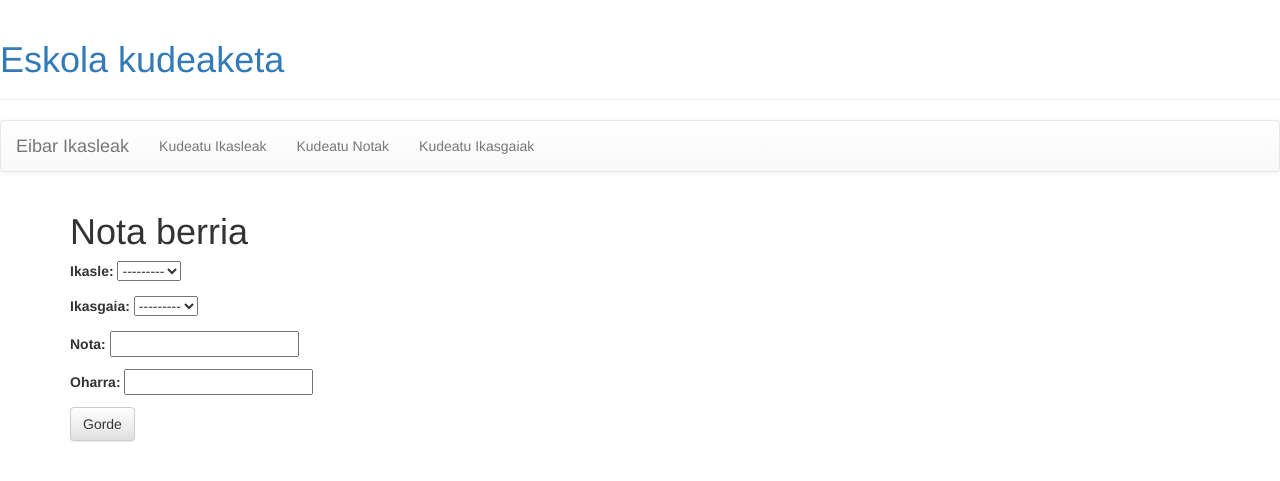
After one commit to garciagorkauni/DAW2-ZIG, a Django app: page /new-nota/ in a window 1280 px wide. The commit adds this page. Shown: the top 481 px of the page. Run offline with Django 5.2, Linux system fonts and the light colour scheme; data that the repository does not hold is empty; some libraries are stand-ins or nearby versions; some web fonts are replaced.

Commit message:
Develop Django CRUD some functions

```diff
--- a/Django/FirstProject/FirstApp/forms.py
+++ b/Django/FirstProject/FirstApp/forms.py
@@ -1,7 +1,17 @@
 from django import forms
-from .models import Ikasle
+from .models import Ikasle, Nota, Ikasgaia
 
 class IkasleForm(forms.ModelForm):
     class Meta:
         model=Ikasle
         fields=['izena','abizena','jaiotze_data']
+
+class IkasgaiForm(forms.ModelForm):
+    class Meta:
+        model=Ikasgaia
+        fields=['izena','maila', 'hizkuntza']
+
+class NotaForm(forms.ModelForm):
+    class Meta:
+        model=Nota
+        fields=['ikasle','ikasgaia', 'nota', 'oharra']
--- a/Django/FirstProject/FirstApp/models.py
+++ b/Django/FirstProject/FirstApp/models.py
@@ -9,7 +9,7 @@ class Ikasle(models.Model):
     jaiotze_data = models.DateTimeField(default=timezone.now)
 
     def __str__(self):
-        return f"Ikaslearen izena {self.izena} da eta abizenak{self.abizena}."
+        return f"{self.izena} {self.abizena} ({self.jaiotze_data})"
 
 class Ikasgaia(models.Model):
     id = models.AutoField(primary_key=True)
@@ -18,13 +18,13 @@ class Ikasgaia(models.Model):
     hizkuntza = models.CharField(max_length=100)
 
     def __str__(self):
-        return f"Ikasgaiaren izena {self.izena} da, maila {self.maila} da, eta hizkuntza {self.hizkuntza}"
+        return f"{self.izena} (Maila: {self.maila} - Hizkuntza: {self.hizkuntza})"
 
 class Nota(models.Model):
     nota = models.FloatField()
     oharra = models.CharField(max_length=100)
-    ikasgaia = models.ForeignKey(Ikasle, to_field='id', on_delete=models.CASCADE)
-    ikasle = models.ForeignKey(Ikasgaia, to_field='id', on_delete=models.CASCADE)
+    ikasgaia = models.ForeignKey(Ikasgaia, to_field='id', on_delete=models.CASCADE)
+    ikasle = models.ForeignKey(Ikasle, to_field='id', on_delete=models.CASCADE)
 
     def __str__(self):
-        return f"{self.ikasle.izena} ikaslearen nota {self.ikasgaia.izena} ikasgaian, {self.nota} da ({self.oharra})."
+        return f"{self.ikasle.izena} - {self.ikasgaia.izena}: {self.nota} ({self.oharra})"
--- a/Django/FirstProject/FirstApp/templates/FirstApp/base.html
+++ b/Django/FirstProject/FirstApp/templates/FirstApp/base.html
@@ -16,14 +16,14 @@
     <nav class="navbar navbar-default">
         <div class="container-fluid">
             <div class="navbar-header">
-                <a class="navbar-brand" href="#">Eibar Ikasleak</a>
+                <a class="navbar-brand" href="{% url 'zerrenda-default' %}">Eibar Ikasleak</a>
             </div>
 
             <div class="collapse navbar-collapse" id="bs-example-navbar-collapse-1">
                 <ul class="nav navbar-nav">
-                    <li><a href="#">Kudeatu Ikasleak</a></li>
-                    <li><a href="#">Kudeatu Notak</a></li>
-                    <li><a href="#">Kudeatu Ikasgaiak</a></li>
+                    <li><a href="{% url 'ikasle-kudeaketa' %}">Kudeatu Ikasleak</a></li>
+                    <li><a href="{% url 'nota-kudeaketa' %}">Kudeatu Notak</a></li>
+                    <li><a href="{% url 'ikasgai-kudeaketa' %}">Kudeatu Ikasgaiak</a></li>
                 </ul>
             </div>
         </div>
--- /dev/null
+++ b/Django/FirstProject/FirstApp/templates/FirstApp/kudeaketa/nota/nota_new.html
@@ -0,0 +1,7 @@
+{% extends 'FirstApp/base.html' %} {% block content %}
+<h1>Nota berria</h1>
+<form method="POST" class="post-form">
+    {% csrf_token %} {{ form.as_p }}
+    <button type="submit" class="save btn btn-default">Gorde</button>
+</form>
+{% endblock %}
--- a/Django/FirstProject/FirstApp/urls.py
+++ b/Django/FirstProject/FirstApp/urls.py
@@ -1,7 +1,19 @@
 from django.urls import path
+from django.views.generic import TemplateView
 from . import views
 
 urlpatterns = [
     path('', views.ikasle_list, name='zerrenda-default'),
-    path('Ikasle/new/', views.ikasle_new, name='zerrenda-ikasle-new')
+
+    path('ikasle-kudeaketa/', TemplateView.as_view(template_name='FirstApp/kudeaketa/ikasle/ikasle_kudeaketa.html'), name='ikasle-kudeaketa'),
+    path('nota-kudeaketa/', TemplateView.as_view(template_name='FirstApp/kudeaketa/nota/nota_kudeaketa.html'), name='nota-kudeaketa'),
+    path('ikasgai-kudeaketa/', TemplateView.as_view(template_name='FirstApp/kudeaketa/ikasgai/ikasgai_kudeaketa.html'), name='ikasgai-kudeaketa'),
+
+    path('new-ikasle/', views.ikasle_new, name='zerrenda-ikasle-new'),
+
+    path('nota-list/', views.nota_list, name='nota-list'),
+    path('new-nota/', views.nota_new, name='new-nota'),
+
+    path('ikasgai-list/', views.ikasgai_list, name='ikasgai-list'),
+    path('new-ikasgai/', views.ikasgai_new, name='new-ikasgai'),
 ]
--- a/Django/FirstProject/FirstApp/views.py
+++ b/Django/FirstProject/FirstApp/views.py
@@ -1,11 +1,11 @@
 from django.shortcuts import redirect, render
-from .models import Ikasle
-from .forms import IkasleForm
+from .models import Ikasle, Nota, Ikasgaia
+from .forms import IkasleForm, NotaForm, IkasgaiForm
 
 # Create your views here.
 def ikasle_list(request):
     ikasleZerrenda=Ikasle.objects.all()
-    return render(request, 'FirstApp/ikasle_list.html',{'ikasleak':ikasleZerrenda})
+    return render(request, 'FirstApp/kudeaketa/ikasle/ikasle_list.html',{'ikasleak':ikasleZerrenda})
 
 def ikasle_new(request):
     if request.method == 'POST':
@@ -16,4 +16,34 @@ def ikasle_new(request):
         return redirect('zerrenda-default')
     else:
         form=IkasleForm()
-        return render(request, 'FirstApp/ikasle_new.html', {'form':form})
+        return render(request, 'FirstApp/kudeaketa/ikasle/ikasle_new.html', {'form':form})
+
+def nota_list(request):
+    notaZerrenda=Nota.objects.all()
+    return render(request, 'FirstApp/kudeaketa/nota/nota_list.html',{'notak':notaZerrenda})
+
+def nota_new(request):
+    if request.method == 'POST':
+        form=NotaForm(request.POST)
+        if form.is_valid:
+            nota = form.save()
+            nota.save()
+        return redirect('nota-list')
+    else:
+        form=NotaForm()
+        return render(request, 'FirstApp/kudeaketa/nota/nota_new.html', {'form':form})
+
+def ikasgai_list(request):
+    ikasgaiZerrenda=Ikasgaia.objects.all()
+    return render(request, 'FirstApp/kudeaketa/ikasgai/ikasgai_list.html',{'ikasgaiak':ikasgaiZerrenda})
+
+def ikasgai_new(request):
+    if request.method == 'POST':
+        form=IkasgaiForm(request.POST)
+        if form.is_valid:
+            ikasgaia = form.save()
+            ikasgaia.save()
+        return redirect('ikasgai-list')
+    else:
+        form=IkasgaiForm()
+        return render(request, 'FirstApp/kudeaketa/ikasgai/ikasgai_new.html', {'form':form})
```
Also changed, not shown: Django/FirstProject/FirstApp/templates/FirstApp/ikasle_list.html (deleted, +0 -14 lines), Django/FirstProject/FirstApp/templates/FirstApp/kudeaketa/ikasgai/ikasgai_kudeaketa.html (added, +11 -0 lines), Django/FirstProject/FirstApp/templates/FirstApp/kudeaketa/ikasgai/ikasgai_list.html (added, +10 -0 lines), Django/FirstProject/FirstApp/templates/FirstApp/kudeaketa/ikasgai/ikasgai_new.html (added, +7 -0 lines), Django/FirstProject/FirstApp/templates/FirstApp/kudeaketa/ikasle/ikasle_kudeaketa.html (added, +14 -0 lines), Django/FirstProject/FirstApp/templates/FirstApp/kudeaketa/ikasle/ikasle_list.html (added, +10 -0 lines), Django/FirstProject/FirstApp/templates/FirstApp/kudeaketa/nota/nota_kudeaketa.html (added, +14 -0 lines), Django/FirstProject/FirstApp/templates/FirstApp/kudeaketa/nota/nota_list.html (added, +10 -0 lines), Django/FirstProject/FirstApp/templates/FirstApp/kudeaketa/ikasle/ikasle_new.html (renamed from Django/FirstProject/FirstApp/templates/FirstApp/ikasle_new.html).
